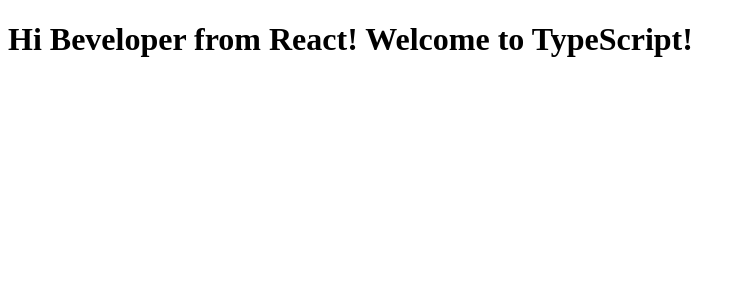
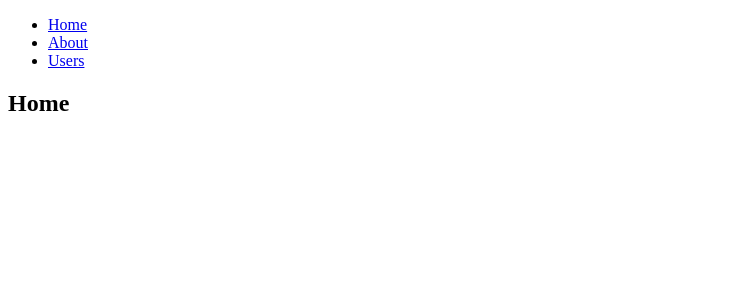
Before and after one commit to choym0098/Jira2-frontend, a React app: page / in a window 1280 px wide. Shown: the top 300 px of the page, without its empty margins (0-745 px from the left). Built offline with nearby package versions, Linux system fonts and the light colour scheme.

Commit message:
Added sample react app code

```diff
--- a/package.json
+++ b/package.json
@@ -39,7 +39,9 @@
     "webpack-dev-server": "^3.11.0"
   },
   "dependencies": {
+    "@types/react-router-dom": "^5.1.5",
     "react": "^16.13.1",
-    "react-dom": "^16.13.1"
+    "react-dom": "^16.13.1",
+    "react-router-dom": "^5.2.0"
   }
 }
--- a/src/App.tsx
+++ b/src/App.tsx
@@ -1,10 +1,55 @@
-import * as React from "react";
-export interface HelloWorldProps {
-  userName: string;
-  lang: string;
+import React from "react";
+import {
+  BrowserRouter as Router,
+  Switch,
+  Route,
+  Link
+} from "react-router-dom";
+
+export default function App() {
+  return (
+    <Router>
+      <div>
+        <nav>
+          <ul>
+            <li>
+              <Link to="/">Home</Link>
+            </li>
+            <li>
+              <Link to="/about">About</Link>
+            </li>
+            <li>
+              <Link to="/users">Users</Link>
+            </li>
+          </ul>
+        </nav>
+
+        {/* A <Switch> looks through its children <Route>s and
+            renders the first one that matches the current URL. */}
+        <Switch>
+          <Route path="/about">
+            <About />
+          </Route>
+          <Route path="/users">
+            <Users />
+          </Route>
+          <Route path="/">
+            <Home />
+          </Route>
+        </Switch>
+      </div>
+    </Router>
+  );
 }
-export const App = (props: HelloWorldProps) => (
-  <h1>
-    Hi {props.userName} from React! Welcome to {props.lang}!
-  </h1>
-);
+
+function Home() {
+  return <h2>Home</h2>;
+}
+
+function About() {
+  return <h2>About</h2>;
+}
+
+function Users() {
+  return <h2>Users</h2>;
+}
--- a/src/index.tsx
+++ b/src/index.tsx
@@ -1,7 +1,7 @@
 import * as React from "react";
 import * as ReactDOM from "react-dom";
-import { App } from "./App";
+import App from "./App";
 ReactDOM.render(
-  <App userName="Beveloper" lang="TypeScript" />,
+  <App />,
   document.getElementById("output")
 );
--- a/tsconfig.json
+++ b/tsconfig.json
@@ -7,7 +7,8 @@
       "preserveConstEnums": true,
       "removeComments": true,
       "sourceMap": true,
-      "target": "es5"
+      "target": "es5",
+      "esModuleInterop": true
     },
     "include": [
       "src/index.tsx"
```
Also changed, not shown: 2 other files (tests, documents, lock files or other folders).
